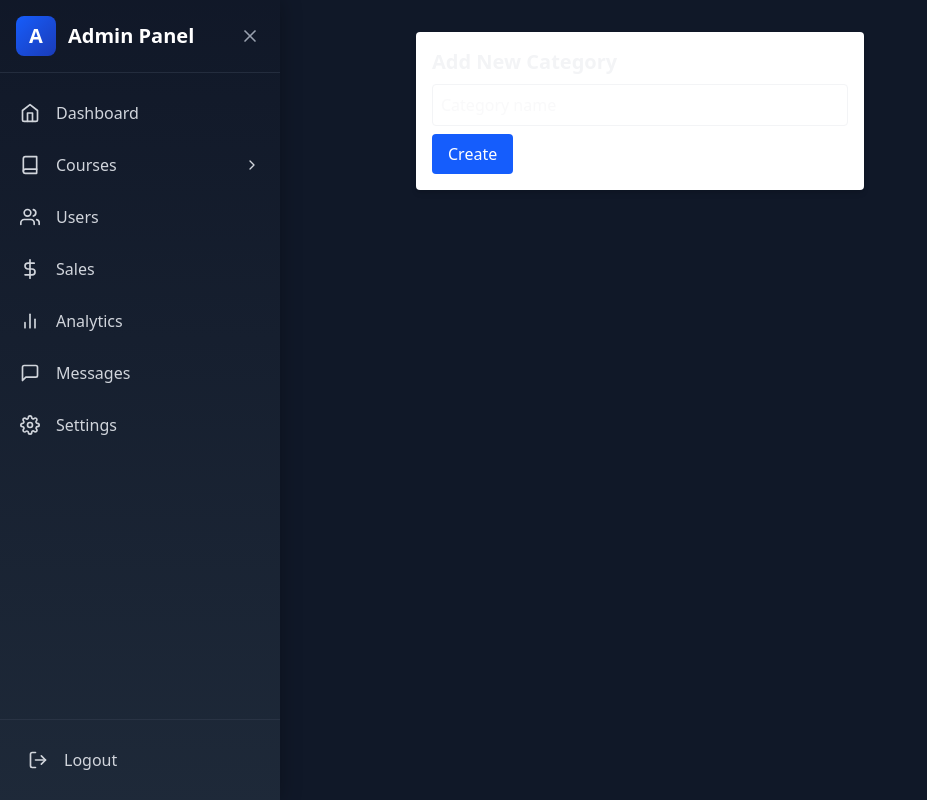
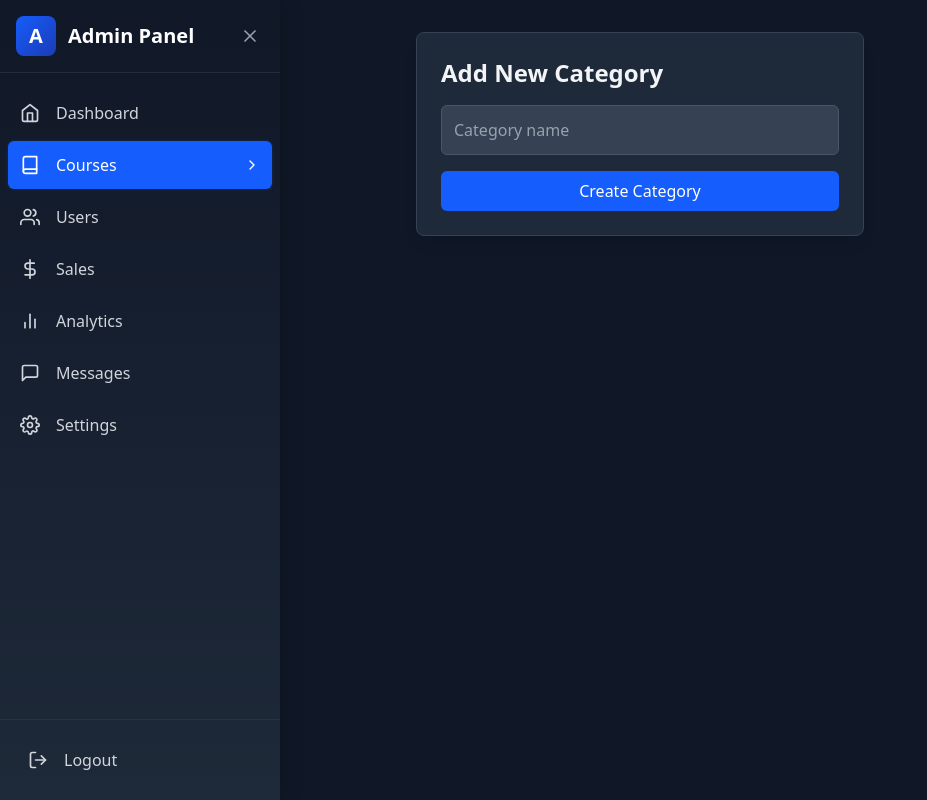
Before and after one commit to Nivin1122/AI_MENTOR, a React (Vite) app in the folder frontend/: page /admin/category/create in a window 1280 px wide. Shown: the whole page, without its empty margins (0-927 px from the left). Built offline with nearby package versions, Linux system fonts and the light colour scheme; sample sign-in values are in the browser's storage.

Commit message:
category ui changes added

```diff
--- a/frontend/src/components/admin/AdminSidebar.jsx
+++ b/frontend/src/components/admin/AdminSidebar.jsx
@@ -17,7 +17,7 @@ import {
 
 const AdminSidebar = () => {
   const [isExpanded, setIsExpanded] = useState(true);
-  const [activeSubmenu, setActiveSubmenu] = useState(null);
+  const [activeSubmenus, setActiveSubmenus] = useState([]);
   const [windowWidth, setWindowWidth] = useState(typeof window !== 'undefined' ? window.innerWidth : 1024);
   const location = useLocation();
 
@@ -40,8 +40,23 @@ const AdminSidebar = () => {
       path: '/admin/courses',
       submenu: [
         { title: 'All Courses', path: '/admin/courses' },
-        { title: 'Add Course', path: '/admin/courses/add' },
-        { title: 'Categories', path: '/admin/courses/categories' },
+        {
+          title: 'Course Management',
+          path: '/admin/courses/management',
+          submenu: [
+            { title: 'Add Course', path: '/admin/courses/add' },
+            { title: 'Edit Courses', path: '/admin/courses/edit' }
+          ]
+        },
+        {
+          title: 'Categories',
+          path: '/admin/courses/categories',
+          submenu: [
+            { title: 'All Categories', path: '/admin/courses/categories' },
+            { title: 'Add Category', path: '/admin/category/create' },
+            { title: 'Edit Categories', path: '/admin/courses/categories/edit' }
+          ]
+        }
       ]
     },
     {
@@ -73,12 +88,20 @@ const AdminSidebar = () => {
 
   const toggleSidebar = () => {
     setIsExpanded(!isExpanded);
-
-    if (isExpanded) setActiveSubmenu(null);
+    if (isExpanded) {
+      setActiveSubmenus([]); // Clear all active submenus when collapsing
+    }
   };
 
-  const toggleSubmenu = (index) => {
-    setActiveSubmenu(activeSubmenu === index ? null : index);
+  const toggleSubmenu = (menuPath) => {
+    setActiveSubmenus(prev => {
+      const isActive = prev.includes(menuPath);
+      if (isActive) {
+        return prev.filter(path => !path.startsWith(menuPath));
+      } else {
+        return [...prev, menuPath];
+      }
+    });
   };
 
   const isActivePath = (path) => {
@@ -88,7 +111,10 @@ const AdminSidebar = () => {
   const isActiveParent = (item) => {
     if (isActivePath(item.path)) return true;
     if (item.submenu) {
-      return item.submenu.some(subItem => isActivePath(subItem.path));
+      return item.submenu.some(subItem =>
+        isActivePath(subItem.path) ||
+        (subItem.submenu && isActiveParent(subItem))
+      );
     }
     return false;
   };
@@ -226,6 +252,75 @@ const AdminSidebar = () => {
     }
   };
 
+  const renderSubmenuItems = (items, parentPath = '') => {
+    return items.map((subItem, subIndex) => {
+      const currentPath = `${parentPath}-${subIndex}`;
+
+      return (
+        <motion.div
+          key={subItem.title}
+          variants={submenuItemVariants}
+          custom={subIndex}
+        >
+          {subItem.submenu ? (
+            <div className="ml-2">
+              <motion.button
+                onClick={() => toggleSubmenu(currentPath)}
+                className={`flex items-center justify-between w-full px-3 py-2 rounded-md text-sm transition-colors duration-200 ${
+                  isActiveParent(subItem)
+                    ? 'bg-gray-800/50 text-blue-400'
+                    : 'text-gray-400 hover:bg-gray-800/30 hover:text-gray-200'
+                }`}
+              >
+                <span>{subItem.title}</span>
+                <FiChevronRight
+                  className={`h-3 w-3 transform transition-transform ${
+                    activeSubmenus.includes(currentPath) ? 'rotate-90' : ''
+                  }`}
+                />
+              </motion.button>
+              <AnimatePresence>
+                {activeSubmenus.includes(currentPath) && (
+                  <motion.div
+                    variants={submenuVariants}
+                    initial="closed"
+                    animate="open"
+                    exit="closed"
+                    className="ml-4"
+                  >
+                    {renderSubmenuItems(subItem.submenu, currentPath)}
+                  </motion.div>
+                )}
+              </AnimatePresence>
+            </div>
+          ) : (
+            <Link
+              to={subItem.path}
+              className={`flex items-center px-3 py-2 rounded-md text-sm transition-colors duration-200 ${
+                isActivePath(subItem.path)
+                  ? 'bg-gray-800/50 text-blue-400'
+                  : 'text-gray-400 hover:bg-gray-800/30 hover:text-gray-200'
+              }`}
+            >
+              <motion.span
+                className="h-1.5 w-1.5 rounded-full bg-current mr-3"
+                animate={isActivePath(subItem.path) ?
+                  { scale: [1, 1.5, 1], opacity: [1, 0.8, 1] } :
+                  { scale: 1, opacity: 1 }
+                }
+                transition={{
+                  repeat: isActivePath(subItem.path) ? Infinity : 0,
+                  duration: 2
+                }}
+              />
+              {subItem.title}
+            </Link>
+          )}
+        </motion.div>
+      );
+    });
+  };
+
   return (
     <>
       {/* Mobile overlay */}
@@ -327,7 +422,7 @@ const AdminSidebar = () => {
                 {/* Main menu item */}
                 {item.submenu ? (
                   <motion.button
-                    onClick={() => toggleSubmenu(index)}
+                    onClick={() => toggleSubmenu(index.toString())}
                     className={`w-full flex items-center justify-between px-3 py-3 rounded-md transition-colors duration-200 ${
                       isActiveParent(item)
                         ? 'bg-blue-600 text-white'
@@ -361,7 +456,7 @@ const AdminSidebar = () => {
                         className="transform transition-transform duration-200"
                       >
                         <motion.div
-                          animate={{ rotate: activeSubmenu === index ? 90 : 0 }}
+                          animate={{ rotate: activeSubmenus.includes(index.toString()) ? 90 : 0 }}
                           transition={{ duration: 0.2 }}
                         >
                           <FiChevronRight className="h-4 w-4" />
@@ -405,7 +500,7 @@ const AdminSidebar = () => {
                 {/* Submenu with enhanced animation */}
                 {item.submenu && isExpanded && (
                   <AnimatePresence>
-                    {activeSubmenu === index && (
+                    {activeSubmenus.includes(index.toString()) && (
                       <motion.div
                         variants={submenuVariants}
                         initial="closed"
@@ -413,35 +508,7 @@ const AdminSidebar = () => {
                         exit="closed"
                         className="overflow-hidden ml-8 mt-1"
                       >
-                        {item.submenu.map((subItem, subIndex) => (
-                          <motion.div
-                            key={subItem.title}
-                            variants={submenuItemVariants}
-                            custom={subIndex}
-                          >
-                            <Link
-                              to={subItem.path}
-                              className={`flex items-center px-3 py-2 rounded-md text-sm transition-colors duration-200 ${
-                                isActivePath(subItem.path)
-                                  ? 'bg-gray-800/50 text-blue-400'
-                                  : 'text-gray-400 hover:bg-gray-800/30 hover:text-gray-200'
-                              }`}
-                            >
-                              <motion.span
-                                className="h-1.5 w-1.5 rounded-full bg-current mr-3"
-                                animate={isActivePath(subItem.path) ?
-                                  { scale: [1, 1.5, 1], opacity: [1, 0.8, 1] } :
-                                  { scale: 1, opacity: 1 }
-                                }
-                                transition={{
-                                  repeat: isActivePath(subItem.path) ? Infinity : 0,
-                                  duration: 2
-                                }}
-                              />
-                              {subItem.title}
-                            </Link>
-                          </motion.div>
-                        ))}
+                        {renderSubmenuItems(item.submenu, index.toString())}
                       </motion.div>
                     )}
                   </AnimatePresence>
--- a/frontend/src/pages/admin/course/category/AddCategory.jsx
+++ b/frontend/src/pages/admin/course/category/AddCategory.jsx
@@ -1,10 +1,10 @@
 import React, { useState } from 'react';
 import axios from 'axios';
-
 
 const AddCategory = () => {
   const [name, setName] = useState('');
   const [message, setMessage] = useState('');
+  const [messageType, setMessageType] = useState(''); // 'success' or 'error'
 
   const handleCreate = async (e) => {
     e.preventDefault();
@@ -15,31 +15,45 @@ const AddCategory = () => {
           Authorization: `Bearer ${token}`
         }
       });
+      setMessageType('success');
       setMessage('Category created successfully!');
       setName('');
     } catch (err) {
+      setMessageType('error');
       setMessage('Failed to create category.');
       console.error(err);
     }
   };
 
   return (
-    <div className="p-4 max-w-md mx-auto bg-white shadow-md rounded">
-      <h2 className="text-xl font-bold mb-2">Add New Category</h2>
+    <div className="p-6 max-w-md mx-auto bg-gray-800 shadow-lg rounded-lg border border-gray-700">
+      <h2 className="text-2xl font-bold mb-4 text-gray-100">Add New Category</h2>
       <form onSubmit={handleCreate}>
+        <div className="mb-4">
           <input
             type="text"
             placeholder="Category name"
             value={name}
             onChange={(e) => setName(e.target.value)}
-          className="w-full border p-2 mb-2 rounded"
+            className="w-full bg-gray-700 border border-gray-600 p-3 rounded-md text-white placeholder-gray-400 focus:outline-none focus:ring-2 focus:ring-blue-500 focus:border-transparent"
             required
           />
-        <button type="submit" className="bg-blue-600 text-white px-4 py-2 rounded">
-          Create
+        </div>
+        <button
+          type="submit"
+          className="w-full bg-blue-600 hover:bg-blue-700 text-white font-medium py-2 px-4 rounded-md transition duration-300 ease-in-out focus:outline-none focus:ring-2 focus:ring-blue-500 focus:ring-opacity-50"
+        >
+          Create Category
         </button>
       </form>
-      {message && <p className="mt-2">{message}</p>}
+
+      {message && (
+        <div className={`mt-4 p-3 rounded-md ${
+          messageType === 'success' ? 'bg-green-800 text-green-100' : 'bg-red-800 text-red-100'
+        }`}>
+          <p>{message}</p>
+        </div>
+      )}
     </div>
   );
 };
```
Also changed, not shown: 1 other file (tests, documents, lock files or other folders). Lines whose indentation alone changed are shown as unchanged.
